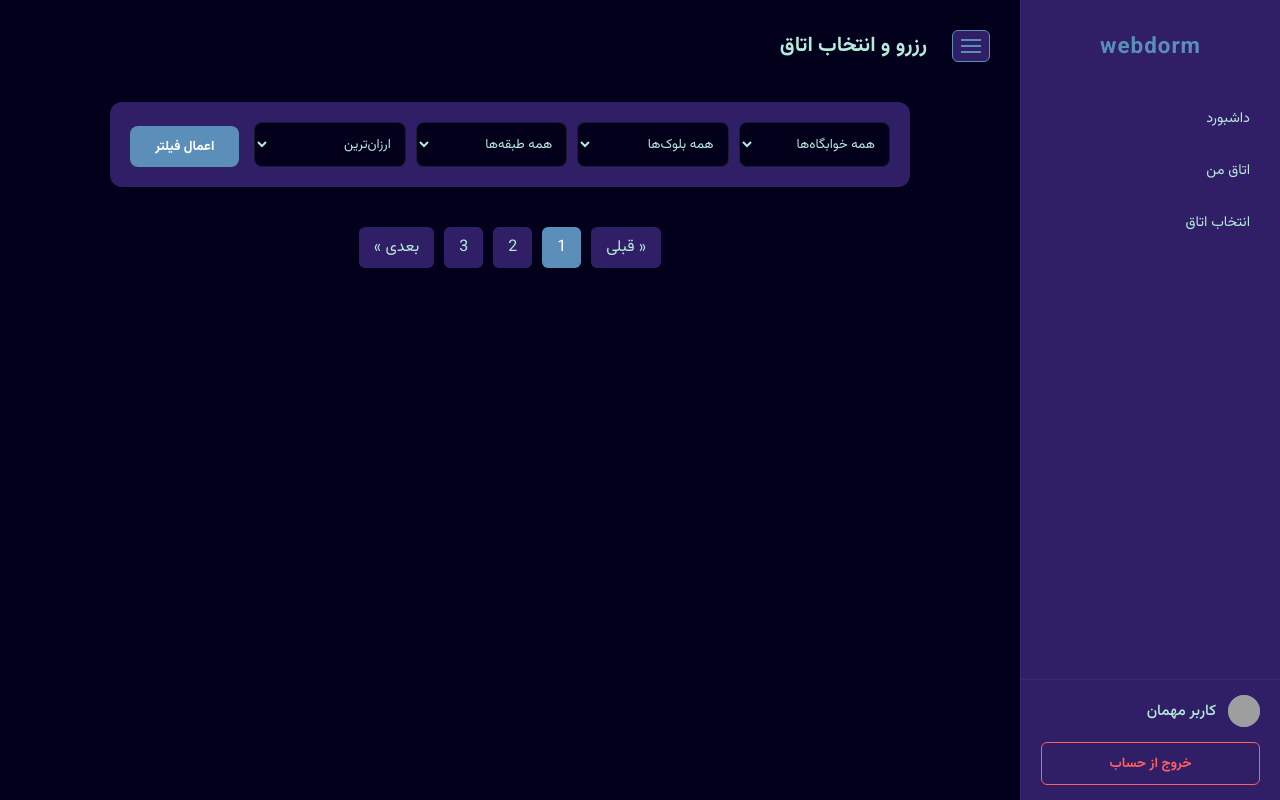
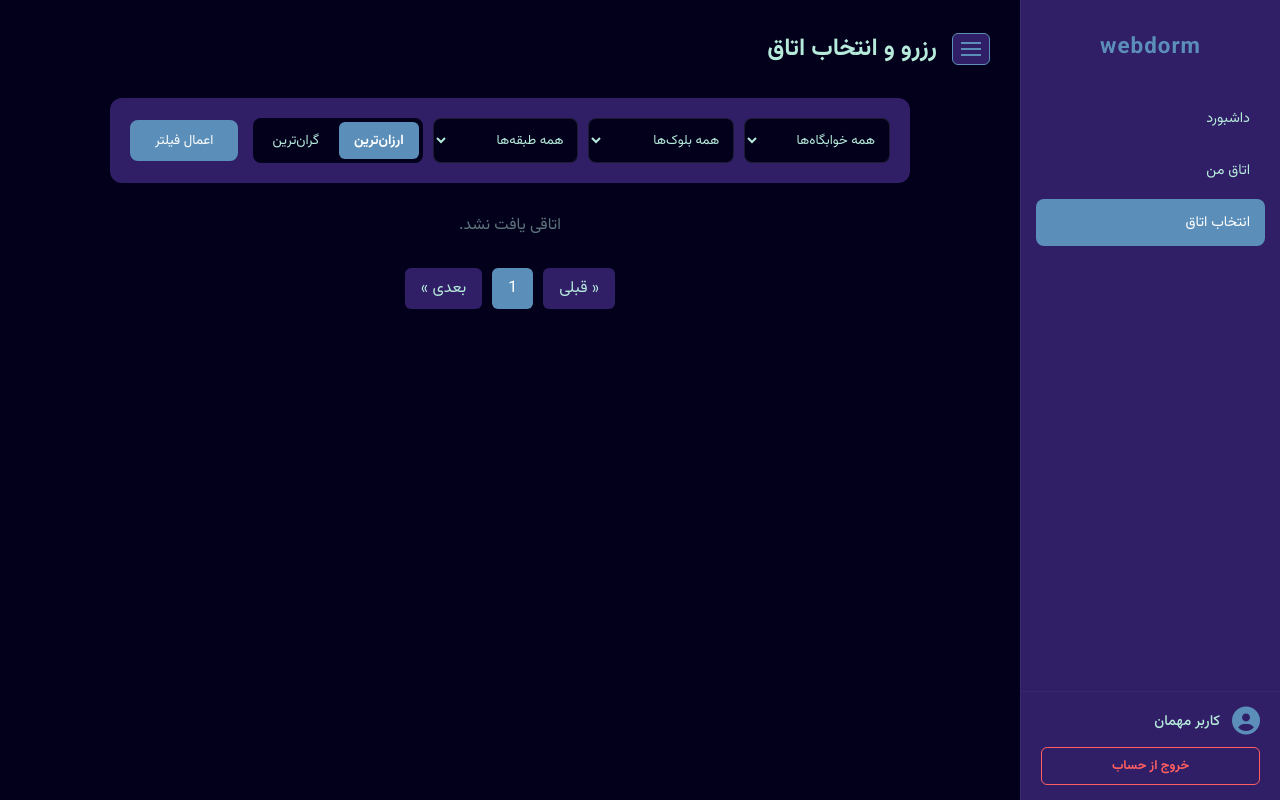
Before and after one commit to MrEvanORG/webdorm, a Django app: page /select_room in a window 1280 px wide. Run offline with Django 5.2, Linux system fonts and the light colour scheme; grey boxes are pictures that could not be loaded.

Commit message:
making things better

```diff
--- a/myapp/static/css/style.css
+++ b/myapp/static/css/style.css
@@ -16,15 +16,16 @@ body {
     overflow-x: hidden;
 }
 
-button, input, a {
+button, input, a, select {
     font-family: "vazir", sans-serif;
     text-decoration: none;
+    outline: none;
 }
 
 /* --- استایل‌های صفحات ورود و ثبت‌نام (Index & Sign up) --- */
 h1.main-title {
     text-align: center;
-    margin-top: 60px;
+    margin-top: 40px;
     color: var(--third-color);
 }
 
@@ -173,20 +170,19 @@ h1.main-title {
 .user-profile {
     display: flex;
     align-items: center;
-    gap: 12px; /* افزایش فاصله بین عکس و نام */
-    margin-bottom: 15px;
+    gap: 12px;
+    margin-bottom: 12px;
 }
 
-.avatar {
-    width: 32px;
-    height: 32px;
-    border-radius: 50%;
-    background: var(--third-color);
-    object-fit: cover;
+.profile-icon-box {
+    font-size: 28px;
+    color: var(--third-color);
+    display: flex;
+    align-items: center;
 }
 
 .user-name {
-    font-size: 0.95rem; /* بزرگتر کردن فونت نام کاربر */
+    font-size: 0.9rem;
     color: var(--text-color);
     white-space: nowrap;
     font-weight: 500;
@@ -194,21 +190,15 @@ h1.main-title {
 
 .logout-btn {
     width: 100%;
-    padding: 10px;
+    padding: 8px;
     background: transparent;
     border: 1px solid #ff5f5f;
     color: #ff5f5f;
     border-radius: 6px;
     cursor: pointer;
-    font-size: 0.85rem;
+    font-size: 0.8rem;
     font-weight: bold;
     transition: 0.3s;
-    font-family: "vazir";
-}
-
-.page-title {
-    font-size: 1.3rem;
-    margin-right: 10px; /* ایجاد فاصله بین دکمه و متن داشبورد */
 }
 
 .logout-btn:hover {
@@ -233,10 +222,9 @@ h1.main-title {
     display: flex;
     align-items: center;
     gap: 15px;
-    margin-bottom: 40px;
+    margin-bottom: 30px;
 }
 
-/* دکمه همبرگری (همیشه در بالا سمت راست محتوا) */
 .toggle-btn {
     background: var(--secondary-color);
     border: 1px solid var(--third-color);
@@ -246,7 +234,6 @@ h1.main-title {
     display: flex;
     flex-direction: column;
     gap: 4px;
-    z-index: 1100;
 }
 
 .toggle-btn span {
@@ -444,98 +326,49 @@ h1.main-title {
     justify-content: space-between;
     align-items: center;
     margin-bottom: 20px;
-    border-bottom: 1px solid rgba(255, 255, 255, 0.1);
-    padding-bottom: 15px;
+    border-bottom: 1px solid rgba(255,255,255,0.1);
+    padding-bottom: 10px;
 }
 
-.capacity-tag {
-    background: var(--third-color);
-    padding: 4px 12px;
-    border-radius: 20px;
-    font-size: 0.8rem;
-    color: white;
-}
+.capacity-tag { background: var(--third-color); padding: 4px 12px; border-radius: 20px; font-size: 0.8rem; }
 
 .roommate-item {
     display: flex;
     justify-content: space-between;
     align-items: center;
     padding: 12px 0;
-    border-bottom: 1px solid rgba(255, 255, 255, 0.03);
+    border-bottom: 1px solid rgba(255,255,255,0.05);
 }
 
 .roommate-item:last-child { border-bottom: none; }
 
-.roommate-info {
-    display: flex;
-    align-items: center;
-    gap: 12px;
-}
+.roommate-info { display: flex; align-items: center; gap: 10px; }
 
-.small-avatar {
-    width: 35px;
-    height: 35px;
-    background: #3a3a5a;
-    border-radius: 50%;
-}
+.small-avatar { width: 35px; height: 35px; background: var(--primary-color); border-radius: 50%; }
 
-.student-id {
-    font-size: 0.8rem;
-    color: var(--text-color);
-    opacity: 0.5;
-}
-
-.empty-msg {
-    text-align: center;
-    color: var(--text-color);
-    opacity: 0.6;
-    font-size: 0.9rem;
-}
-
-
-
-
-
-
-
-
-
-
-
-
-
-
-
-
-
-
-
-
-
-
-/* --- Filter Section --- */
+/* --- صفحه انتخاب اتاق (Select Room - Horizontal List) --- */
 .filter-section {
     background: var(--secondary-color);
-    max-width: 800px; /* عرض را از 400 به 650 تغییر دهید */
     padding: 20px;
     border-radius: 12px;
     margin-bottom: 30px;
-    margin: 0 auto;
-    text-align: center;
-
+    max-width: 800px;
+    /* این دو خط باعث وسط‌چین شدن می‌شوند */
+    margin-right: auto;
+    margin-left: auto;
 }
 
 .filter-form {
     display: flex;
     flex-wrap: wrap;
     gap: 15px;
-    align-items: flex-end;
+    align-items: center;
 }
 
 .filter-group {
     display: flex;
     gap: 10px;
-    flex: 1;
+    flex-grow: 1;
 }
 
 .filter-group select {
@@ -544,79 +377,100 @@ h1.main-title {
     border: 1px solid rgba(255,255,255,0.1);
     padding: 10px;
     border-radius: 8px;
-    outline: none;
-    font-family: "vazir";
     flex: 1;
+}
+
+.sort-container {
+    display: flex;
+    gap: 5px;
+    background: var(--primary-color);
+    padding: 4px;
+    border-radius: 8px;
+}
+
+.sort-toggle-btn {
+    background: transparent;
+    color: var(--text-color);
+    border: none;
+    padding: 8px 15px;
+    border-radius: 6px;
+    cursor: pointer;
+    font-size: 0.85rem;
+    transition: 0.3s;
+}
+
+.sort-toggle-btn.active {
+    background: var(--third-color);
+    color: white;
+    font-weight: bold;
 }
 
 .filter-submit-btn {
     background: var(--third-color);
     color: white;
-    border: none;
     padding: 10px 25px;
     border-radius: 8px;
+    border: none;
     cursor: pointer;
-    font-weight: bold;
 }
 
-/* --- Rooms List --- */
-.rooms-list {
-    display: grid;
-    grid-template-columns: repeat(auto-fill, minmax(300px, 1fr));
-    gap: 20px;
+/* کارت‌های افقی */
+.rooms-list-horizontal {
+    display: flex;
+    flex-direction: column;
+    gap: 12px;
 }
 
-.room-selection-card {
+.room-row-card {
     background: var(--secondary-color);
-    padding: 20px;
-    border-radius: 15px;
+    display: flex;
+    align-items: center;
+    justify-content: space-between;
+    padding: 15px 30px;
+    border-radius: 12px;
     border: 1px solid rgba(255,255,255,0.05);
-    transition: 0.3s;
+    transition: 0.2s;
 }
 
-.room-selection-card:hover { transform: translateY(-5px); border-color: var(--third-color); }
+.room-row-card:hover { border-color: var(--third-color); }
 
-.room-main-info h3 { color: var(--third-color); margin-bottom: 5px; }
-.room-main-info span { font-size: 0.85rem; opacity: 0.7; }
+.room-info-side h3 { font-size: 1.1rem; color: var(--third-color); }
+.room-info-side p { font-size: 0.85rem; opacity: 0.6; }
 
-.room-stats {
-    display: flex;
-    justify-content: space-between;
-    margin: 20px 0;
-    padding: 10px 0;
-    border-top: 1px solid rgba(255,255,255,0.05);
+.room-stats-side { display: flex; gap: 50px; }
+.stat-item { text-align: center; }
+.stat-item .label { display: block; font-size: 0.75rem; opacity: 0.5; }
+.stat-item .value { font-size: 0.95rem; font-weight: bold; }
+
+.select-btn-sm {
+    background: var(--third-color);
+    color: white;
+    padding: 8px 25px;
+    border-radius: 6px;
+    border: none;
+    cursor: pointer;
+    min-width: 110px;
 }
 
-.stat .label { display: block; font-size: 0.75rem; opacity: 0.6; }
-.stat .value { font-weight: bold; color: var(--white-color); }
+/* --- پاپ‌آپ و صفحه‌بندی --- */
+.modal-overlay {
+    position: fixed; inset: 0; background: rgba(0,0,0,0.8);
+    display: flex; justify-content: center; align-items: center;
+    visibility: hidden; opacity: 0; z-index: 2000;
+}
+.modal-overlay.show { visibility: visible; opacity: 1; }
+.modal-card { background: var(--secondary-color); padding: 30px; border-radius: 15px; text-align: center; width: 300px; }
 
-.select-room-btn {
-    width: 100%;
-    padding: 12px;
-    border-radius: 8px;
-    border: none;
-    background: var(--third-color);
-    color: white;
-    cursor: pointer;
-    font-weight: bold;
+.pagination { display: flex; justify-content: center; gap: 10px; margin-top: 30px; }
+.page-link { padding: 8px 16px; background: var(--secondary-color); border-radius: 6px; color: var(--text-color); }
+.page-link.active { background: var(--third-color); color: white; }
+
+/* --- واکنش‌گرایی --- */
+@media (max-width: 768px) {
+    .sidebar { transform: translateX(260px); }
+    .sidebar.active { transform: translateX(0); }
+    .dashboard-main { margin-right: 0; padding: 20px; }
+    .room-row-card { flex-direction: column; gap: 15px; text-align: center; }
+    .room-stats-side { gap: 20px; }
+    .filter-group { flex-direction: column; width: 100%; }
 }
-
-.select-room-btn:disabled { background: #444; cursor: not-allowed; }
-
-/* --- Pagination --- */
-.pagination {
-    display: flex;
-    justify-content: center;
-    gap: 10px;
-    margin-top: 40px;
-}
-
-.page-link {
-    padding: 8px 15px;
-    background: var(--secondary-color);
-    color: var(--text-color);
-    border-radius: 6px;
-    transition: 0.3s;
-}
-
-.page-link.active, .page-link:hover { background: var(--third-color); color: white; }
--- a/myapp/templates/dashboard.html
+++ b/myapp/templates/dashboard.html
@@ -41,11 +41,13 @@
             <div class="announcement-card">
                 <h4>تخلیه خوابگاه</h4>
                 <p>دانشجویان محترم تا پایان هفته نسبت به تخلیه اقدام کنند.</p>
+                <span class="announcement-date">1402/10/10</span> </div>
             </div>
 
             <div class="announcement-card">
                 <h4>شارژ اینترنت</h4>
                 <p>ترافیک هدیه نیمسال جدید فعال شد.</p>
+                <span class="announcement-date">1402/10/11</span> </div>
             </div>
         </section>
     </main>
--- a/myapp/templates/select_room.html
+++ b/myapp/templates/select_room.html
@@ -4,6 +4,8 @@
 {% block title %}انتخاب اتاق{% endblock %}
 
 {% block content %}
+<link rel="stylesheet" href="https://cdnjs.cloudflare.com/ajax/libs/font-awesome/6.5.1/css/all.min.css">
+
 <div class="dashboard-wrapper">
     <aside class="sidebar" id="sidebar">
         <div class="sidebar-header">
@@ -13,14 +15,16 @@
         </div>
 
         <ul class="nav-links">
-            <li><a href="{% url 'dashboard_' %}" >داشبورد</a></li>
-            <li><a href="{% url 'my_room_' %}" >اتاق من</a></li>
-            <li><a href="{% url 'select_room_' %}">انتخاب اتاق</a></li>
+            <li><a href="{% url 'dashboard_' %}">داشبورد</a></li>
+            <li><a href="{% url 'my_room_' %}">اتاق من</a></li>
+            <li><a href="{% url 'select_room_' %}" class="active">انتخاب اتاق</a></li>
         </ul>
 
         <div class="sidebar-footer">
             <div class="user-profile">
-                <img src="{% static 'images/user.png' %}" alt="User" class="avatar">
+                <div class="profile-icon-box">
+                    <i class="fa-solid fa-circle-user"></i>
+                </div>
                 <span class="user-name">{{ request.user.get_full_name|default:"کاربر مهمان" }}</span>
             </div>
             <button onclick="toggleLogoutModal()" class="logout-btn">خروج از حساب</button>
@@ -36,7 +40,7 @@
         </header>
 
         <section class="filter-section">
-            <form method="GET" class="filter-form">
+            <form method="GET" class="filter-form" id="filter-form">
                 <div class="filter-group">
                     <select name="dorm">
                         <option value="">همه خوابگاه‌ها</option>
@@ -51,46 +55,67 @@
                         <option value="1">طبقه اول</option>
                         <option value="2">طبقه دوم</option>
                     </select>
-                    <select name="sort">
-                        <option value="cheap">ارزان‌ترین</option>
-                        <option value="expensive">گران‌ترین</option>
-                    </select>
+
+                    <div class="sort-container">
+                        <input type="hidden" name="sort" id="sort-input" value="{{ request.GET.sort|default:'cheap' }}">
+                        <button type="button" class="sort-toggle-btn {% if request.GET.sort != 'expensive' %}active{% endif %}" onclick="updateSort('cheap', this)">ارزان‌ترین</button>
+                        <button type="button" class="sort-toggle-btn {% if request.GET.sort == 'expensive' %}active{% endif %}" onclick="updateSort('expensive', this)">گران‌ترین</button>
+                    </div>
                 </div>
                 <button type="submit" class="filter-submit-btn">اعمال فیلتر</button>
             </form>
         </section>
 
-        <div class="rooms-list">
+        <div class="rooms-list-horizontal">
             {% for room in rooms %}
-            <div class="room-selection-card">
-                <div class="room-main-info">
+            <div class="room-row-card">
+                <div class="room-info-side">
                     <h3>اتاق {{ room.number }}</h3>
-                    <span>{{ room.dorm_name }} - {{ room.block }} - طبقه {{ room.floor }}</span>
+                    <p>{{ room.dorm_name }} | {{ room.block }} | طبقه {{ room.floor }}</p>
                 </div>
-                <div class="room-stats">
-                    <div class="stat">
-                        <span class="label">ظرفیت:</span>
+
+                <div class="room-stats-side">
+                    <div class="stat-item">
+                        <span class="label">ظرفیت</span>
                         <span class="value">{{ room.occupied }}/{{ room.capacity }}</span>
                     </div>
-                    <div class="stat">
-                        <span class="label">قیمت:</span>
+                    <div class="stat-item">
+                        <span class="label">قیمت</span>
                         <span class="value">{{ room.price }} تومان</span>
                     </div>
                 </div>
-                <button class="select-room-btn" {% if room.occupied >= room.capacity %}disabled{% endif %}>
-                    {% if room.occupied >= room.capacity %}ظرفیت تکمیل{% else %}انتخاب اتاق{% endif %}
-                </button>
+
+                <div class="room-action-side">
+                    <button class="select-btn-sm" {% if room.occupied >= room.capacity %}disabled{% endif %}>
+                        {% if room.occupied >= room.capacity %}تکمیل{% else %}انتخاب{% endif %}
+                    </button>
+                </div>
             </div>
+            {% empty %}
+            <p style="text-align: center; opacity: 0.5;">اتاقی یافت نشد.</p>
             {% endfor %}
         </div>
 
         <div class="pagination">
             <a href="#" class="page-link">&laquo; قبلی</a>
             <a href="#" class="page-link active">1</a>
-            <a href="#" class="page-link">2</a>
-            <a href="#" class="page-link">3</a>
             <a href="#" class="page-link">بعدی &raquo;</a>
         </div>
     </main>
 </div>
+
+<script>
+    function toggleSidebar() {
+        document.getElementById('sidebar').classList.toggle('closed');
+        document.getElementById('main-content').classList.toggle('wide');
+    }
+
+    function updateSort(value, btn) {
+        document.getElementById('sort-input').value = value;
+        document.querySelectorAll('.sort-toggle-btn').forEach(b => b.classList.remove('active'));
+        btn.classList.add('active');
+        // در صورت تمایل برای ارسال خودکار فرم پس از کلیک:
+        // document.getElementById('filter-form').submit();
+    }
+</script>
 {% endblock %}
--- a/myapp/urls.py
+++ b/myapp/urls.py
@@ -2,7 +2,7 @@ from django.urls import path , include
 from . import views
 
 urlpatterns = [
-    path("index",views.index_page,name="index_"),
+    path("",views.index_page,name="index_"),
     path("sign_up",views.signup_page,name="signup"),
     path("dashboard",views.dashboard_page,name="dashboard_"),
     path("my_room",views.my_room_page,name="my_room_"),
```
Also changed, not shown: other parts of myapp/static/css/style.css (+36 -146 lines).
